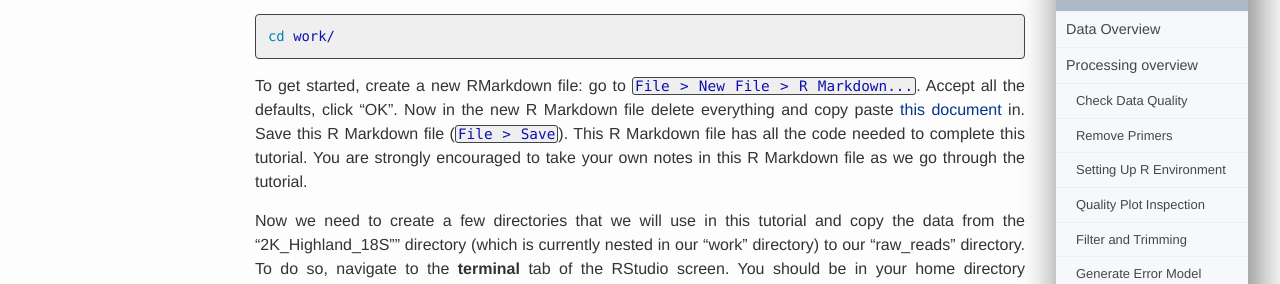
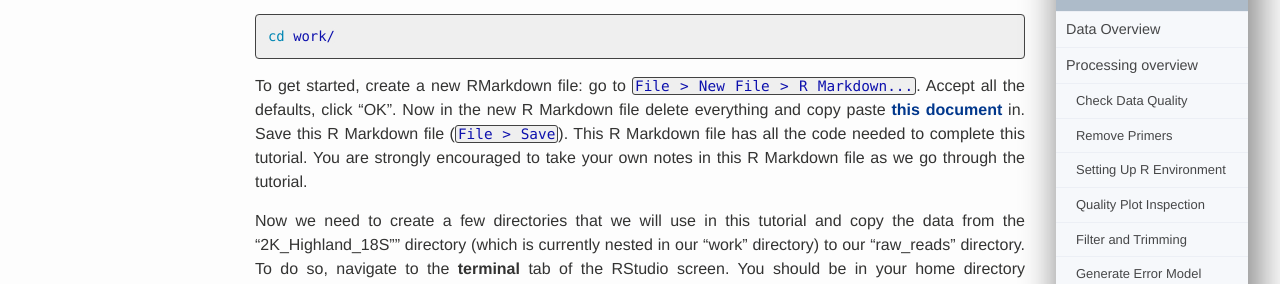
Before and after one commit to Maine-eDNA/Maine-eDNA.github.io, a Jekyll site: the page built from Tutorial/index.md, in a window 1280 px wide and 900 px high, scrolled down 3321 px. Shown: the part 157-441 px from the top of the window. Built offline with Jekyll 4.4.1, drawn with Linux system fonts in a browser that asks for light colours.

Commit message:
fixed format

````diff
--- a/Tutorial/index.md
+++ b/Tutorial/index.md
@@ -82,7 +82,7 @@ First, we will move into the terminal tab to make sure we are in the correct wor
 cd work/
 ```
 
-To get started, create a new RMarkdown file: go to `File > New File > R Markdown...`. Accept all the defaults, click "OK".  Now in the new R Markdown file delete everything and copy paste [this document](https://raw.githubusercontent.com/Maine-eDNA/bioinfo_training/main/HighlandLakeTutorial.Rmd){:target="_blank"} in. Save this R Markdown file (`File > Save`).  This R Markdown file has all the code needed to complete this tutorial. You are strongly encouraged to take your own notes in this R Markdown file as we go through the tutorial.
+To get started, create a new RMarkdown file: go to `File > New File > R Markdown...`. Accept all the defaults, click "OK".  Now in the new R Markdown file delete everything and copy paste [**this document**](https://raw.githubusercontent.com/Maine-eDNA/bioinfo_training/main/HighlandLakeTutorial.Rmd){:target="_blank"} in. Save this R Markdown file (`File > Save`).  This R Markdown file has all the code needed to complete this tutorial. You are strongly encouraged to take your own notes in this R Markdown file as we go through the tutorial.
 
 Now we need to create a few directories that we will use in this tutorial and copy the data from the "2K_Highland_18S"" directory (which is currently nested in our "work" directory) to our "raw_reads" directory. To do so, navigate to the **terminal** tab of the RStudio screen. You should be in your home directory (indicated by "~$") and run the following code:
 
````
